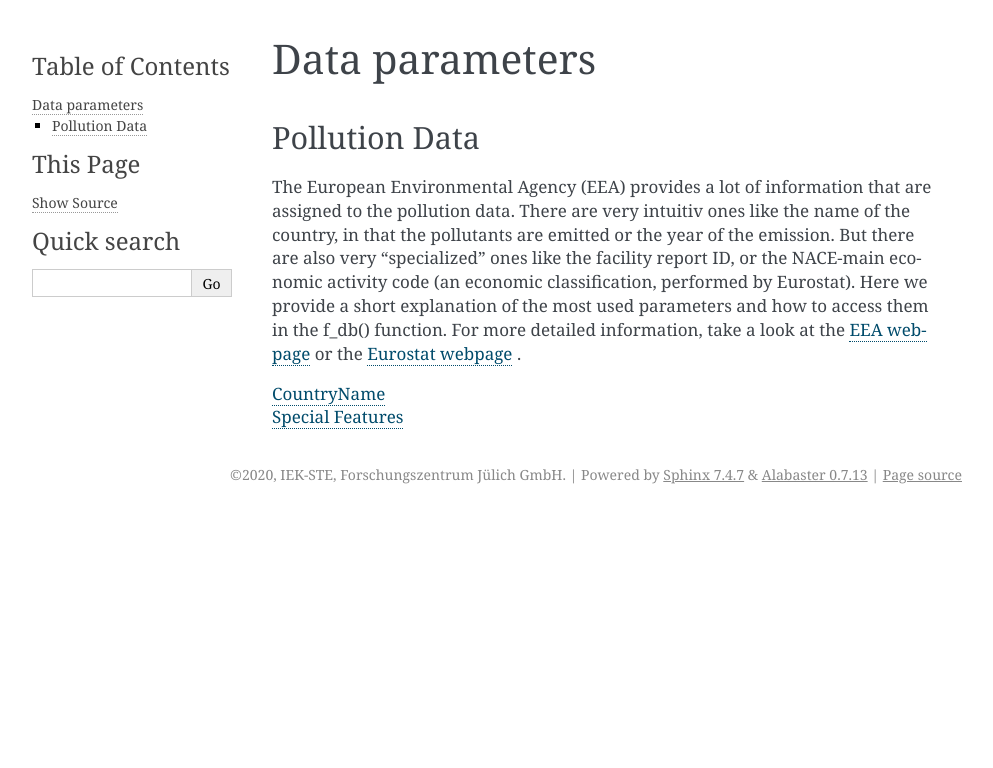
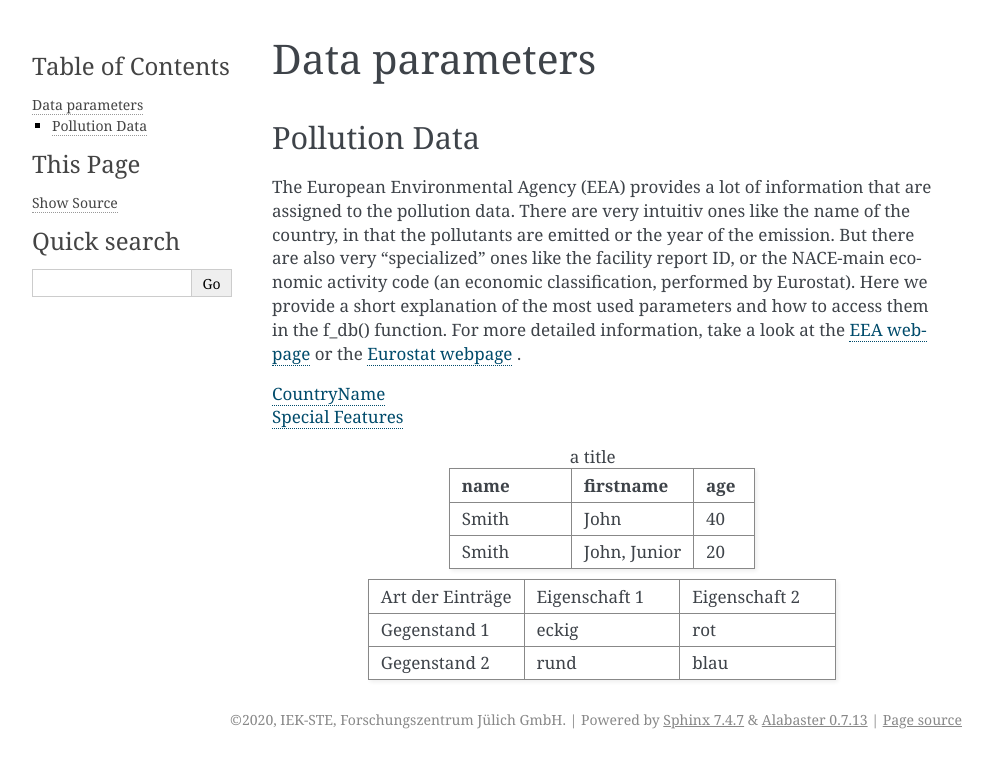
Before and after one commit to ElsevierSoftwareX/SOFTX-D-21-00134, a Sphinx documentation site: the page built from docs/source/datainformation.rst, in a window 1280 px wide. Shown: the top 768 px of the page, without its empty margins (148-1141 px from the left). Built offline with Sphinx 7.4.7, drawn with Linux system fonts in a browser that asks for light colours.

Commit message:
testing documentation

```diff
--- a/docs/source/datainformation.rst
+++ b/docs/source/datainformation.rst
@@ -20,3 +20,27 @@ For more detailed information, take a look at the `EEA webpage <https://www.eea.
 
 | :ref:`countrynamelist`
 | :ref:`tut5`
+
+
+.. csv-table:: a title
+   :header: "name", "firstname", "age"
+   :widths: 20, 20, 10
+
+   "Smith", "John", 40
+   "Smith", "John, Junior", 20
+
+
+.. list-table::
+    :name: tab-beispieltabelle
+    :widths: 50 50 50
+    :header-rows: 0
+
+    * - Art der Einträge
+      - Eigenschaft 1
+      - Eigenschaft 2
+    * - Gegenstand 1
+      - eckig
+      - rot
+    * - Gegenstand 2
+      - rund
+      - blau
```
